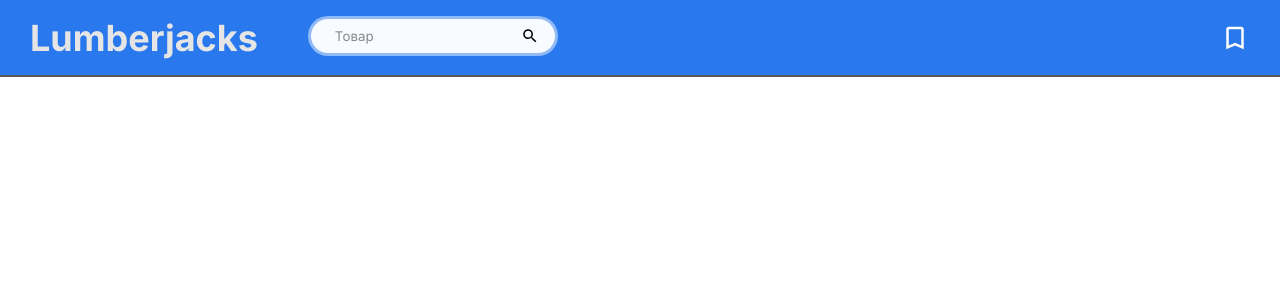
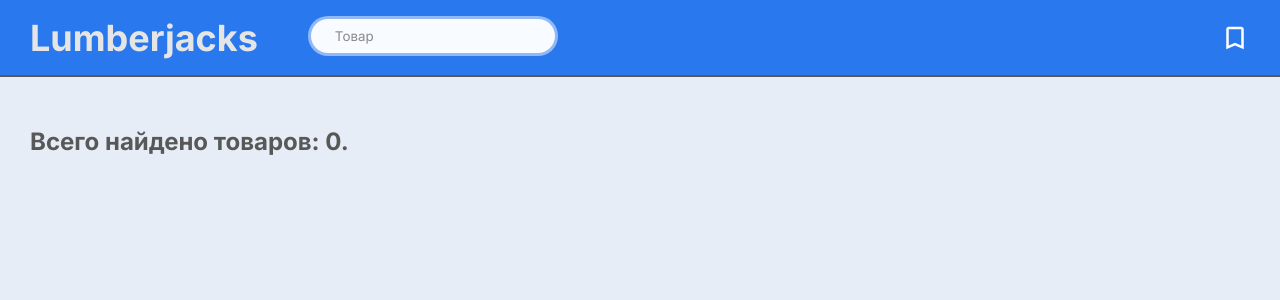
Before and after one commit to SysoevAndrey/best-hack, a React (Create React App) app: page /results in a window 1280 px wide. Shown: the top 300 px of the page. Built offline with nearby package versions, Linux system fonts and the light colour scheme.

Commit message:
addedm container

```diff
--- a/src/App.scss
+++ b/src/App.scss
@@ -1,6 +1,7 @@
 @import url('https://fonts.googleapis.com/css2?family=Inter:wght@400;700&family=Roboto+Slab:wght@500&family=Roboto:wght@400;500;700&display=swap');
 
 $header-height: 75px;
+$text-color: #585858;
 
 .input {
   background: #f8fbff;
--- /dev/null
+++ b/src/components/ResultsPage/ResultsPage.scss
@@ -0,0 +1,28 @@
+@import '../../App.scss';
+
+.results-page {
+  background-color: #e7edf6;
+  min-height: 100vh;
+}
+
+.results {
+  font-family: 'Inter', sans-serif;
+
+  box-sizing: border-box;
+  width: 100%;
+  padding: 50px 30px;
+
+  display: flex;
+  flex-direction: column;
+  align-items: center;
+
+  &__overall {
+    margin: 0;
+    width: 100%;
+    color: $text-color;
+  }
+
+  &__container {
+    width: 100%;
+  }
+}
--- a/src/components/ResultsPage/index.tsx
+++ b/src/components/ResultsPage/index.tsx
@@ -1,6 +1,26 @@
-import React, { useEffect } from 'react';
-import useDidUpdateEffect from '../../utils/useDidUpdateEffect';
+import React, { useEffect, useState } from 'react';
 import Header from '../Header';
+import './ResultsPage.scss';
+
+import mock from '../../data.json';
+
+interface IDataFromServer {
+  total: number;
+  list: IGoodItem[];
+}
+
+interface IGoodItem {
+  name: string;
+  rating: number;
+  popularity: number;
+  averagePrice: number;
+  markets: IMarket[];
+}
+
+interface IMarket {
+  name: string;
+  price: number;
+}
 
 const ResultsPage = ({
   keyword,
@@ -9,20 +29,31 @@ const ResultsPage = ({
   keyword: string;
   onSetKeyword: React.Dispatch<React.SetStateAction<string>>;
 }) => {
-  useDidUpdateEffect(() => {
-    console.log('eheheh');
+  const [data, setData] = useState<IDataFromServer>({ total: 0, list: [] });
+
+  useEffect(() => {
+    if (keyword) {
+      setTimeout(() => {
+        setData(mock);
+      }, 2000);
+    }
   }, [keyword]);
 
   return (
-    <>
+    <div className="results-page">
       <Header
         isIconVisibvle
         isInputVisible
         keyword={keyword}
         onSetKeyword={onSetKeyword}
       />
-      <h1>{keyword}</h1>
-    </>
+      <main className="results">
+        <h2 className="results__overall">
+          Всего найдено товаров: {data.total}.
+        </h2>
+        <div className="results__container"></div>
+      </main>
+    </div>
   );
 };
 
--- a/src/components/StartPage/StartPage.scss
+++ b/src/components/StartPage/StartPage.scss
@@ -1,17 +1,19 @@
+@import '../../App.scss';
+
 .start-page {
   background-color: #e7edf6;
   height: 100vh;
 }
 
-.main {
+.start {
   padding: 105px 145px;
+  color: $text-color;
 
   &__title {
     font-family: Roboto;
     font-weight: bold;
     font-size: 58px;
     line-height: 68px;
-    color: #585858;
     margin: 0 0 34px 0;
   }
 
@@ -21,7 +23,6 @@
     font-weight: 500;
     font-size: 24px;
     line-height: 28px;
-    color: #585858;
     margin: 0 0 130px 0;
   }
 
--- a/src/components/StartPage/index.tsx
+++ b/src/components/StartPage/index.tsx
@@ -19,20 +19,20 @@ const StartPage = ({
   return (
     <div className="start-page">
       <Header />
-      <main className="main">
-        <h1 className="main__title">Поиск товаров</h1>
-        <p className="main__subtitle">
+      <main className="start">
+        <h1 className="start__title">Поиск товаров</h1>
+        <p className="start__subtitle">
           Выбирайте товар мечты из лучших предложений.
         </p>
-        <form className="main__form" onSubmit={(e) => onFormSubmit(e)}>
+        <form className="start__form" onSubmit={(e) => onFormSubmit(e)}>
           <input
             type="text"
-            className="input main__input"
+            className="input start__input"
             placeholder="Введите название товара"
             value={inputValue}
             onChange={({ target: { value } }) => setInputValue(value)}
           />
-          <button className="main__button">Найти</button>
+          <button className="start__button">Найти</button>
         </form>
       </main>
     </div>
```
